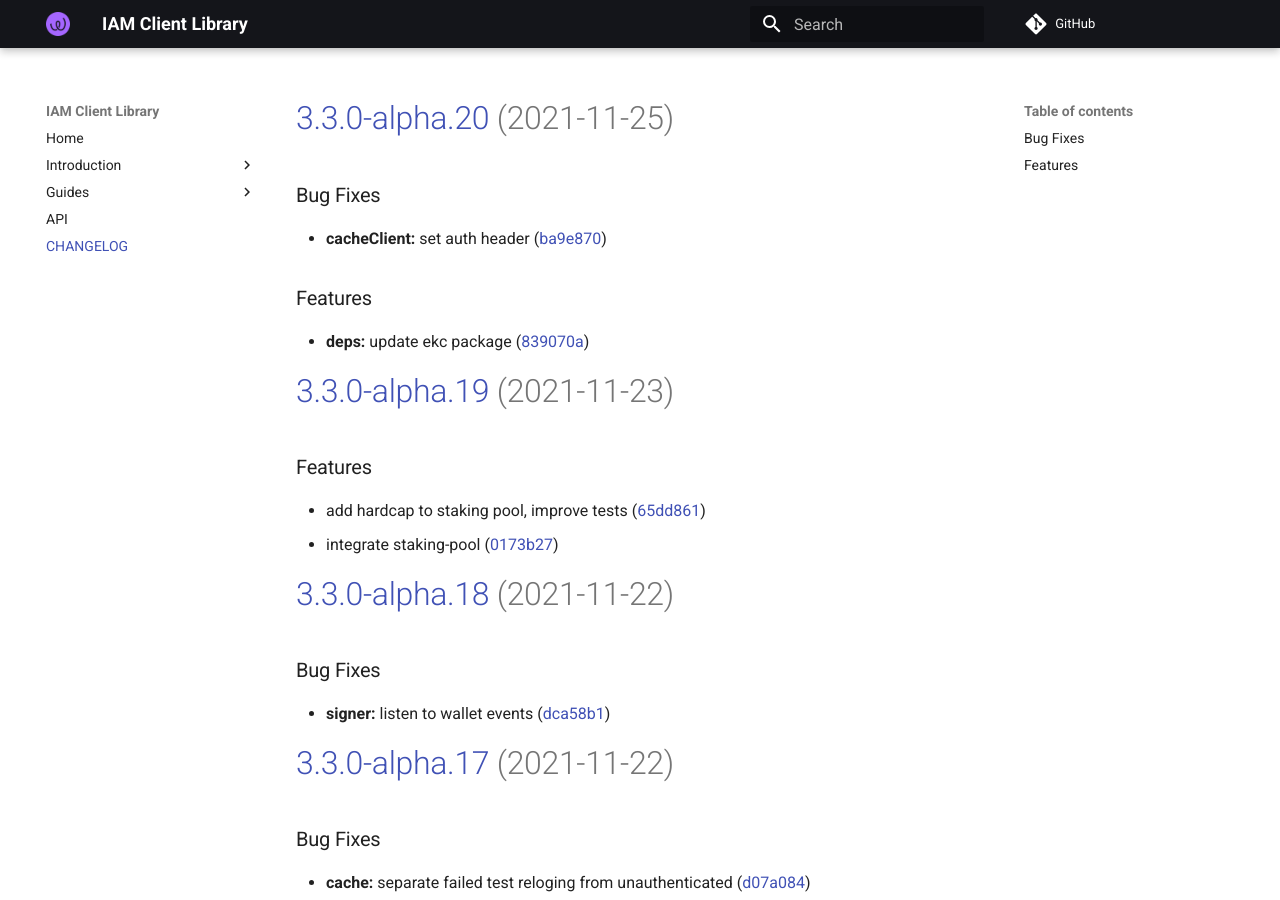
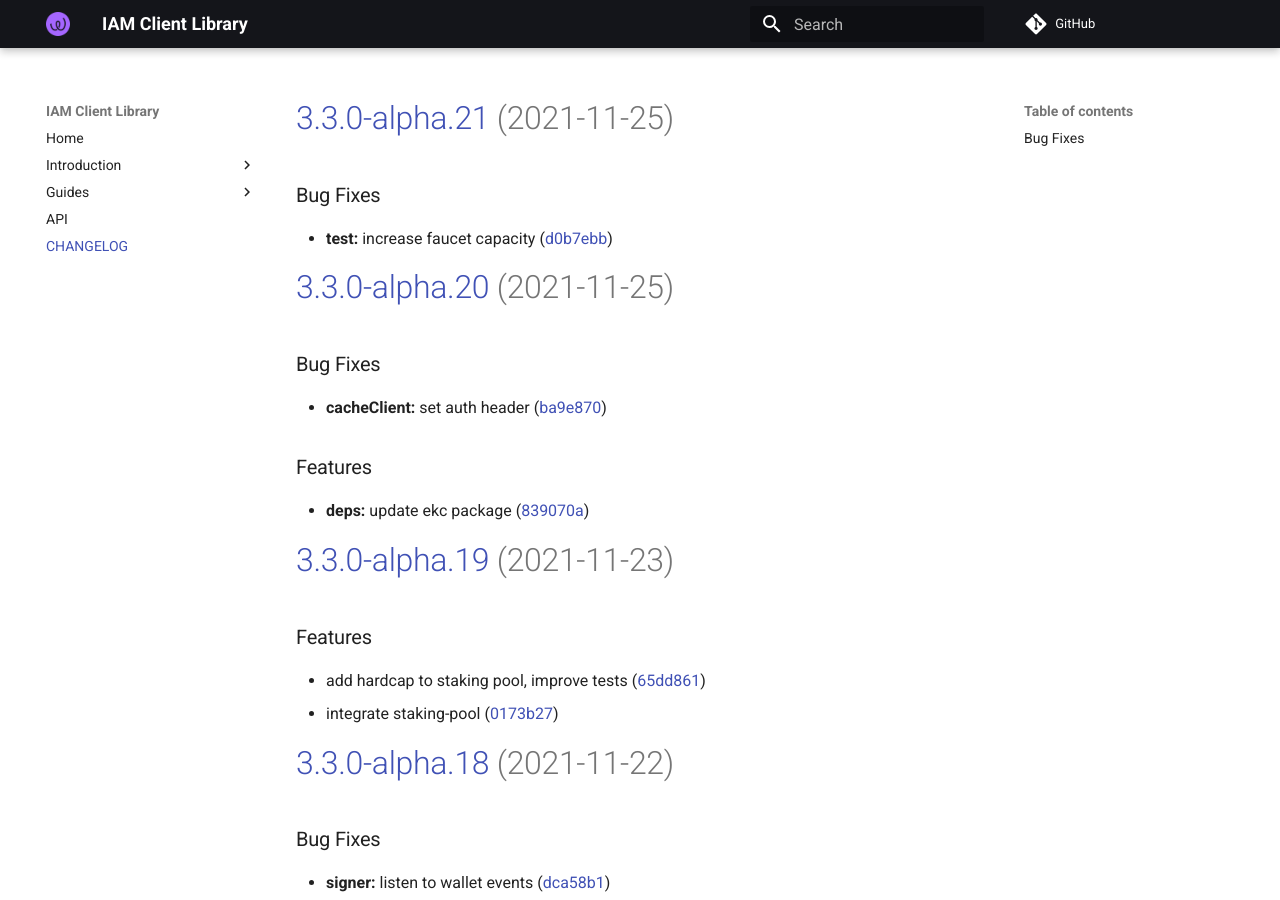
Before and after one commit to energywebfoundation/iam-client-lib, an MkDocs documentation site: the page built from docs/CHANGELOG.md, in a window 1280 px wide and 900 px high. Built offline with MkDocs 1.6.1 and Material for MkDocs 9.7.7, drawn with Linux system fonts in a browser that asks for light colours; comment, search, counter and statistics services are not loaded.

Commit message:
chore(release): 3.3.0-alpha.21 [skip ci]
# [3.3.0-alpha.21](https://github.com/energywebfoundation/iam-client-lib/compare/v3.3.0-alpha.20...v3.3.0-alpha.21) (2021-11-25)

### Bug Fixes

* **test:** increase faucet capacity ([d0b7ebb](https://github.com/energywebfoundation/iam-client-lib/commit/d0b7ebb90434d6729ade407c263a357d31fbb88f))

```diff
--- a/docs/CHANGELOG.md
+++ b/docs/CHANGELOG.md
@@ -1,3 +1,10 @@
+# [3.3.0-alpha.21](https://github.com/energywebfoundation/iam-client-lib/compare/v3.3.0-alpha.20...v3.3.0-alpha.21) (2021-11-25)
+
+
+### Bug Fixes
+
+* **test:** increase faucet capacity ([d0b7ebb](https://github.com/energywebfoundation/iam-client-lib/commit/d0b7ebb90434d6729ade407c263a357d31fbb88f))
+
 # [3.3.0-alpha.20](https://github.com/energywebfoundation/iam-client-lib/compare/v3.3.0-alpha.19...v3.3.0-alpha.20) (2021-11-25)
 
 
--- a/package.json
+++ b/package.json
@@ -1,6 +1,6 @@
 {
     "name": "iam-client-lib",
-    "version": "3.3.0-alpha.20",
+    "version": "3.3.0-alpha.21",
     "description": "Library for Decentralized Identity and Access Management",
     "main": "dist/index.js",
     "module": "dist/index.esm.js",
```
